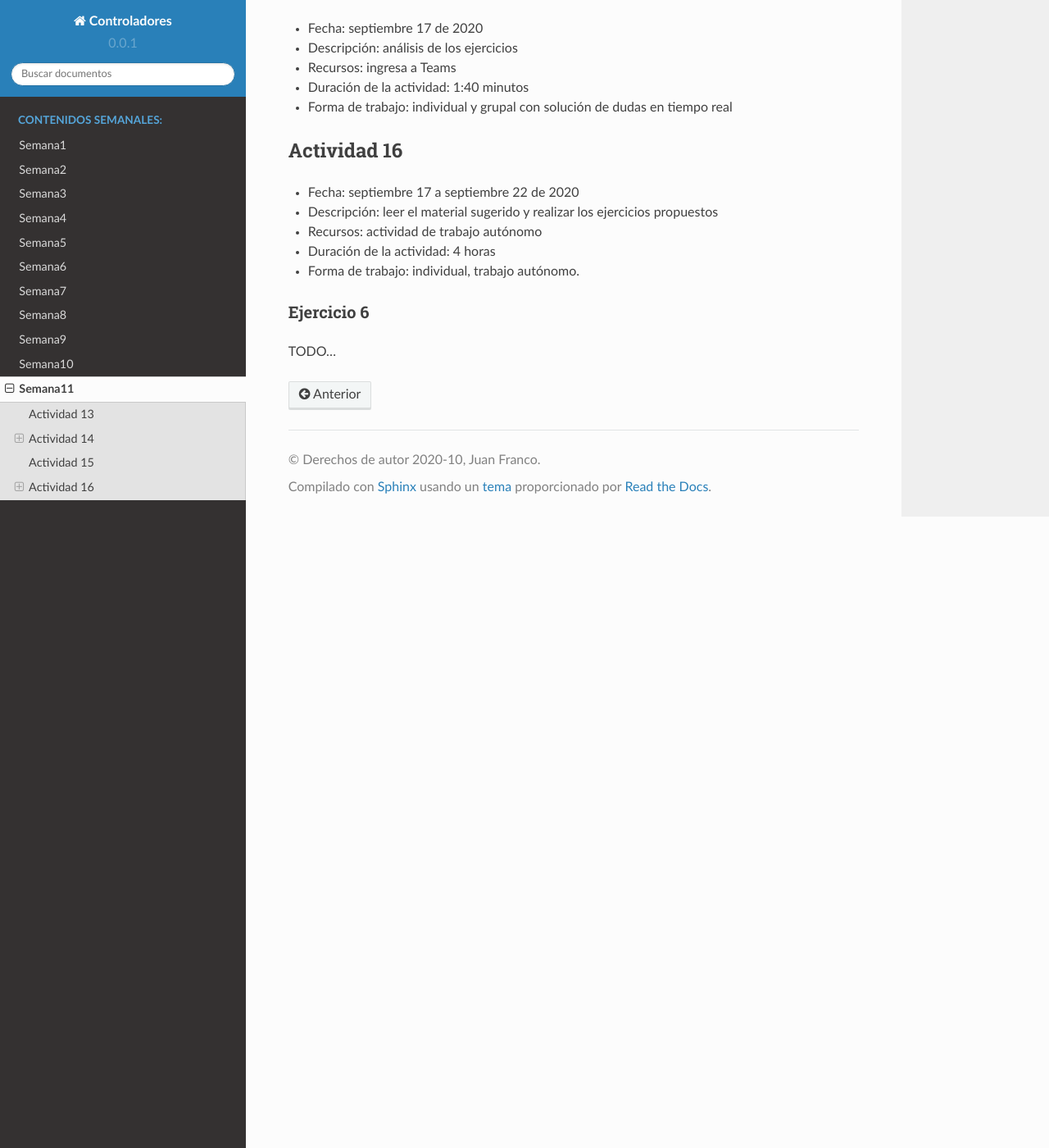
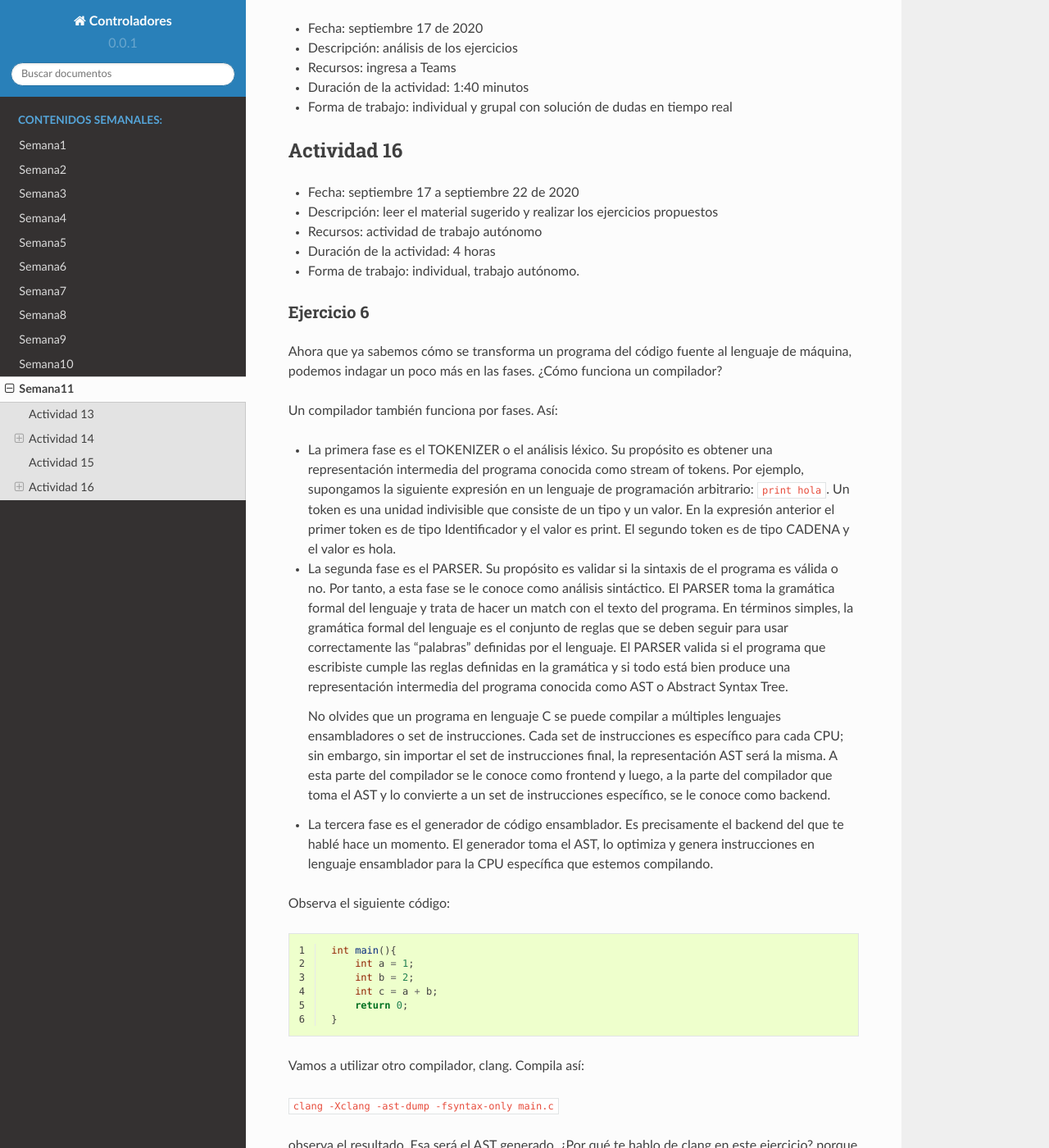
Before and after one commit to juanferfranco/controladores, a Sphinx documentation site: the page built from docs/_semana11/semana11.rst, in a window 1280 px wide and 1400 px high, scrolled down 6924 px. Shown: the whole window at 82% size. Built offline with Sphinx 7.4.7 and the Read the Docs theme 2.0.0, drawn with Linux system fonts in a browser that asks for light colours; some of the changed text lies outside the part shown.

Commit message:
update week 11

```diff
--- a/docs/_semana11/semana11.rst
+++ b/docs/_semana11/semana11.rst
@@ -387,4 +387,79 @@ Actividad 16
 Ejercicio 6
 ##############
 
+Ahora que ya sabemos cómo se transforma un programa del código fuente al lenguaje de máquina,
+podemos indagar un poco más en las fases. ¿Cómo funciona un compilador?
+
+Un compilador también funciona por fases. Así:
+
+* La primera fase es el TOKENIZER o el análisis léxico. Su propósito es obtener una representación
+  intermedia del programa conocida como stream of tokens. Por ejemplo, supongamos la siguiente
+  expresión en un lenguaje de programación arbitrario: ``print hola``. Un token es una unidad
+  indivisible que consiste de un tipo y un valor. En la expresión anterior el primer token es de
+  tipo Identificador y el valor es print. El segundo token es de tipo CADENA y el valor es hola.
+
+* La segunda fase es el PARSER. Su propósito es validar si la sintaxis de el programa es válida o no.
+  Por tanto, a esta fase se le conoce como análisis sintáctico. El PARSER toma la gramática formal
+  del lenguaje y trata de hacer un match con el texto del programa. En términos simples, la gramática
+  formal del lenguaje es el conjunto de reglas que se deben seguir para usar correctamente las
+  'palabras' definidas por el lenguaje. El PARSER valida si el programa que escribiste cumple las
+  reglas definidas en la gramática y si todo está bien produce una representación intermedia
+  del programa conocida como AST o Abstract Syntax Tree.
+
+  No olvides que un programa en lenguaje C se puede compilar a múltiples lenguajes ensambladores
+  o set de instrucciones. Cada set de instrucciones es específico para cada CPU;
+  sin embargo, sin importar el set de instrucciones final, la representación AST será la misma.
+  A esta parte del compilador se le conoce como frontend y luego, a la parte del compilador que
+  toma el AST y lo convierte a un set de instrucciones específico, se le conoce como backend.
+
+* La tercera fase es el generador de código ensamblador. Es precisamente el backend del que te hablé
+  hace un momento. El generador toma el AST, lo optimiza y genera instrucciones en lenguaje ensamblador
+  para la CPU específica que estemos compilando.
+
+Observa el siguiente código:
+
+.. code-block:: c
+   :linenos:
+
+    int main(){
+        int a = 1;
+        int b = 2;
+        int c = a + b;
+        return 0;
+    }
+
+Vamos a utilizar otro compilador, clang. Compila así:
+
+``clang -Xclang -ast-dump -fsyntax-only main.c``
+
+observa el resultado. Esa será el AST generado. ¿Por qué te hablo de clang en este ejercicio? porque
+cuando estés estudiando el nuevo framework de Unity conocido como ``DOTs`` te darás cuanta que ellos
+están utilizando clang como frontend. Estudiar en detalle estos asuntos desborda las posibilidades
+de este curso; sin embargo, al menos tendrás los conceptos básicos para no estar perdido.
+
+Ejercicio 7
+##############
+En cuanto a la fase de ensamblado, ya te comenté que el archivo de salida contiene lenguaje de máquina
+de la CPU específica. Cada sistema operativo maneja su propio formato de archivo de salida del ensamblador
+o código objeto (object file), es por ello que aunque el computador sea el mismo, si instalas diferentes
+sistemas operativos, cada uno tendrá su propio ensamblador y su propio formato de object file. Por tanto,
+un archivo de salida del ensamblador no solo contiene instrucciones específicas de la CPU, sino que también
+estará organizado según la conveniencia de cada sistema operativo. Y es por esto que Windows no podrá
+ejecutar tal cual los programas compilados para Linux, así estés corriendo los sistemas operativos en
+el mismo computador.
+
+Ejercicio 8
+#############
+No te lo dije, pero cuando compilas un programa en C la única salida del programa no tiene que ser
+un ejecutable. Te cuento que tienes más posibilidades:
+
+* Puedes generar un ejecutable, usualmente con extensión ``.out`` equivalente al ``.exe`` de Windows.
+* Puedes generar una biblioteca estática con extensión ``.a`` equivalente a los archivos ``.lib``
+  de Windows.
+* Puedes generar una biblioteca dinámica con extensión ``.so`` equivalente a los ``.dll`` en Windows.
+
+Los object file de los que hablamos en el ejercicio anterior son el producto de la fase de ensamblado.
+Para poder tener un ejecutable, recuerda que necesitas una fase más: el enlazado. La fase de enlazado
+te permite combinar varios object files y bibliotecas para generar ejecutables o bibliotecas.
+
 TODO...
```
